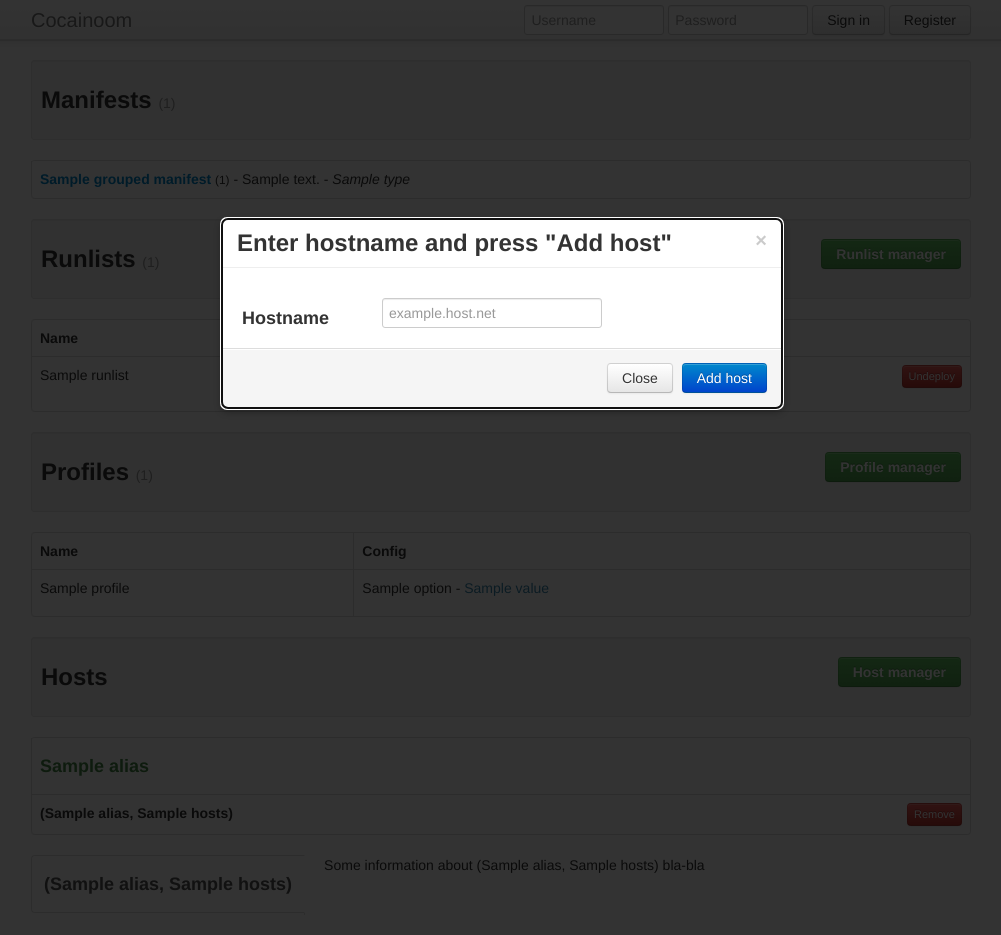
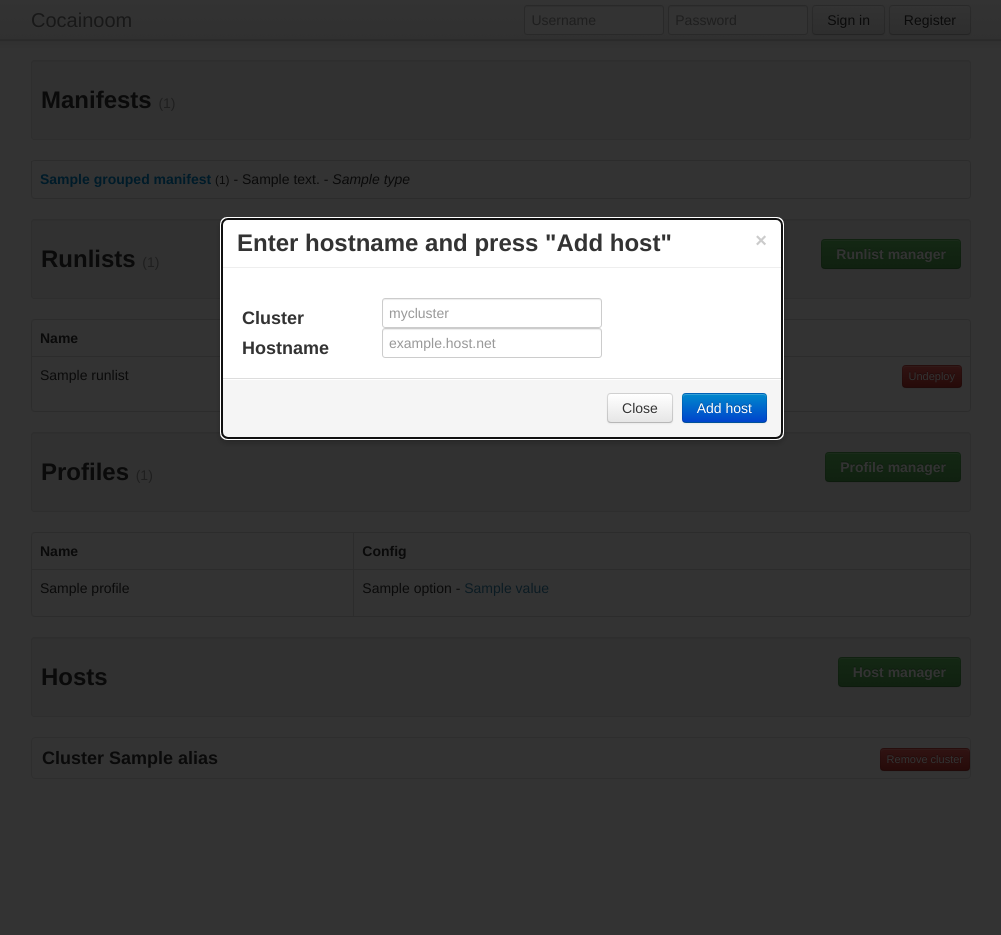
Before and after one commit to cocaine/cocaine-flow, a Flask app: template cocaine/flow/templates/dashboard.html in a window 1280 px wide, after a click on "Host manager". Shown: the whole page, without its empty margins (139-1140 px from the left). Run offline with Flask 2, Linux system fonts and the light colour scheme; the template is opened without the code that fills it: most values are stand-ins (such as "Sample title", 1, 10 or a date in 2020); parts of the project's set-up code (start-up, migrations or seed data) failed here and were passed over; some libraries are stand-ins or nearby versions.

Commit message:
Hosts and groups as accordeon

```diff
--- a/cocaine/flow/app.py
+++ b/cocaine/flow/app.py
@@ -43,6 +43,7 @@ def create_app(settings_path='/etc/cocaine-flow/settings.yaml'):
     app.add_url_rule('/hosts/', view_func=views.get_hosts, methods=['GET'])
     app.add_url_rule('/hosts/<string:alias>/<string:host>', endpoint="create_host", view_func=views.create_host, methods=['POST', 'PUT'])
     app.add_url_rule('/hosts/<string:alias>/<string:host>', endpoint='delete_host', view_func=views.delete_host, methods=['DELETE'])
+    app.add_url_rule('/hosts/<string:alias>', endpoint='delete_alias', view_func=views.delete_alias, methods=['DELETE'])
     app.add_url_rule('/app/<string:app_name>', view_func=views.delete_app, methods=['DELETE'])
     app.add_url_rule('/app/start/<string:uuid>/<string:profile>', view_func=views.start_app, methods=['POST'])
     app.add_url_rule('/app/stop/<string:uuid>', view_func=views.stop_app, methods=['POST'])
--- a/cocaine/flow/templates/dashboard-admin.html
+++ b/cocaine/flow/templates/dashboard-admin.html
@@ -175,7 +175,7 @@
     <div class="well well-small">
     <h3>Profiles
         <small>({{ profiles|length }})</small>
-        <a href="#myModal" role="button" class="pull-right btn btn-success" data-toggle="modal">Profile manager</a>
+        <a href="#ModalAddProfile" role="button" class="pull-right btn btn-success" data-toggle="modal">Profile manager</a>
     </h3>
     </div>
     <table class="table table-bordered">
@@ -212,13 +212,14 @@
                         <a href="#ModalAddHost" role="button" class="pull-right btn btn-success" data-toggle="modal">Host manager</a>
                 </h3>
         </div>
+{#
     <table class="table table-bordered table-hover">
-    <thead>
     {% for alias, hosts in hosts.items() %}
             <tr class="info"><td > <h4 class="text-success">{{ alias }}</h4> </td></tr>
+                <tbody>
                     {% for host in hosts %}
-                <tbody>
                     <tr><td>
+
                     <div class="host-info" data-hostname="{{host}}">
                     <strong> {{ host }} </strong>
                                             <button type="button" class="pull-right remove_host btn btn-danger btn-mini"
@@ -226,38 +227,55 @@
                                                     Remove
                                             </button>
                     </div>
+
                     </td></tr>
+                    {% endfor %}
                 </tbody>
     {% endfor %}
-    {% endfor %}
-    </thead>
     </table>
+#}
 <!-- TEST -->
-<div>
+<div >
+{% for alias, hosts in hosts.items() %}
+    <div class="accordion-group">
+        <div class="AAAA " my-target="hosts_{{alias}}">
+                                  <h4> &nbsp Cluster {{ alias }}
+                                    <button type="button" class="pull-right remove_alias btn btn-danger btn-mini"
+                                                    data-alias="{{alias}}">
+                                                    Remove cluster
+                                    </button></h4>
+        </div>
+    </div>
+        <div id="hosts_{{ alias }}" class="collapse">
                     <div class="tabbabel tabs-left">
-    {% for alias, hosts in hosts.items() %}
                         <ul class="nav nav-tabs">
                             {% for host in hosts %}
                                 {% if loop.first%}
-                <li class="active"><a href="#{{loop.index0}}_tab" data-toggle="tab"><h4>{{host}}</h4></a></li>
+                                    <li class="active"><a href="#{{alias}}{{loop.index0}}_tab" data-toggle="tab"><h4>{{host}}</h4></a></li>
                                 {% else %}
-                <li ><a href="#{{loop.index0}}_tab" data-toggle="tab"><h4>{{host}}</h4></a></li>
+                                    <li ><a href="#{{alias}}{{loop.index0}}_tab" data-toggle="tab"><h4>{{host}}</h4></a></li>
                                 {% endif %}
                             {% endfor %}
                             </ul>
                         <div class="tab-content">
                             {% for host in hosts %}
                                 {% if loop.first%}
-             <div class="tab-pane active" id="{{loop.index0}}_tab">
+                                    <div class="tab-pane active" id="{{alias}}{{loop.index0}}_tab">
                                 {% else %}
-             <div class="tab-pane" id="{{loop.index0}}_tab">
+                                    <div class="tab-pane" id="{{alias}}{{loop.index0}}_tab">
                                 {% endif %}
-                               <p>Some information about {{host}} bla-bla</p>
+                                    <h4>Some information about {{host}} bla-bla
+                                            <button type="button" class="pull-right remove_host btn btn-danger btn-mini"
+                                                    data-host="{{alias}}:{{host}}">
+                                                    Remove
+                                            </button>
+                                    </h4>
                                    </div>
                             {% endfor %}
                         </div>
+                    </div>
+        </div>
 {% endfor %}
-    </div>
 </div>
 <!-- ENDTEST -->
 {% else %}
@@ -266,10 +284,36 @@
 </div>
 {% endif %}
 
-
 <!-- Modal window for add host -->
 
 <div id="ModalAddHost" class="modal hide fade" tabindex="-1" role="dialog" aria-labelledby="myModalLabel" aria-hidden="true">
+<div class="modal-header">
+    <button type="button" class="close" data-dismiss="modal" aria-hidden="true">×</button>
+    <h3 id="myModalLabel">Enter hostname and press "Add host"</h3>
+</div>
+<form class="form-search">
+<p>&nbsp</p>
+    <div class="span2">
+        <label class="control-label" for="url">
+            <p class="text-success"><h4>Cluster</h4></p>
+            <p class="text-success"><h4>Hostname</h4></p>
+        </label>
+    </div>
+    <div class="control-group">
+        <div class="controls">
+            <input type="text" name="url" placeholder="mycluster" id="alias_name_for_add" class="input alias_name_for_add">
+            <input type="text" name="url" placeholder="example.host.net" id="host_name_for_add" class="input host_name_for_add">
+        </div>
+    </div>
+</form>
+<div class="modal-footer">
+    <button class="btn" data-dismiss="modal" aria-hidden="true">Close</button>
+    <button class="btn btn-primary add_host">Add host</button>
+</div>
+</div>
+<!-- END -->
+<!-- Modal window for add profile -->
+<div id="ModalAddProfile" class="modal hide fade" tabindex="-1" role="dialog" aria-labelledby="myModalLabel" aria-hidden="true">
 <div class="modal-header">
     <button type="button" class="close" data-dismiss="modal" aria-hidden="true">×</button>
     <h3 id="myModalLabel">Enter hostname and press "Add host"</h3>
@@ -283,7 +327,7 @@
     </div>
     <div class="control-group">
         <div class="controls">
-            <input type="text" name="url" placeholder="example.host.net" id="host_name_for_add" class="input host_name_for_add">
+            <input type="text" name="url" placeholder="mycluster" id="alias_name_for_add" class="input alias_name_for_add">
         </div>
     </div>
 </form>
@@ -301,10 +345,11 @@
         <script type="text/javascript">
             $(document).ready(function ()
                               {
-                                  $('.host-info').click(
-                                        function(){
-                                            var msg = $(this).attr("data-hostname");
-                                            alert(msg);
+                                  $('.AAAA').click(
+                                    function()
+                                    {
+                                        var target = $(this).attr('my-target');
+                                        $('#'+target).collapse('toggle');
                                     }
                                   );
                                   $('.remove').click(
@@ -376,13 +421,44 @@
                                           }
                                   );
 
+                                  $('.remove_alias').click(
+                                          function ()
+                                          {
+                                              var alias = $(this).attr('data-alias');
+                                              bootbox.confirm("Do u really want to remove?", "No", "Yes", function (result)
+                                              {
+                                                  if (result)
+                                                  {
+                                                            $.ajax({
+                                                                    url:'/hosts/'+ alias,
+                                                                    type:"DELETE",
+                                                                    success:function (data, textStatus, jqXHR)
+                                                                    {
+                                                                        bootbox.alert("Cluster " + alias + "is removed succesfully!", function(){
+                                                                            location.reload(true);
+                                                                        });
+                                                                    },
+                                                                    error:function (jqXHR, textStatus, errorThrown)
+                                                                    {
+                                                                        bootbox.alert(jqXHR.responseText, function(){
+                                                                        location.reload(true);
+                                                                    });
+                                                                    }
+                                                                });
+                                                  }
+                                              });
+
+                                          }
+                                  );
+
                                   $('.add_host').click(
                                             function ()
                                             {
                                                 var hostname = $('.host_name_for_add').val();
+                                                var alias = $('.alias_name_for_add').val();
 
                                                 $.ajax({
-                                                            url:'/hosts/dev/' + hostname,
+                                                            url:'/hosts/'+ alias + '/' + hostname,
                                                             type:"POST",
                                                             success:function (data, textStatus, jqXHR)
                                                             {
--- a/cocaine/flow/views/admin.py
+++ b/cocaine/flow/views/admin.py
@@ -27,6 +27,10 @@ def delete_host(alias, host, user):
     storage.delete_host(alias, host)
     return 'ok'
 
+@token_required(admin=True)
+def delete_alias(alias, user):
+    storage.delete_alias(alias)
+    return 'ok'
 
 def read_balances():
     try:
--- a/cocaine/flow/views/views.py
+++ b/cocaine/flow/views/views.py
@@ -99,6 +99,7 @@ def dashboard(user):
         common_manifest_part.setdefault('manifests', []).append(manifest)
     runlists = storage.read_runlists()
     profiles = storage.read_profiles()
+    print profiles
     return render_template('dashboard.html', hosts=storage.read_hosts(), **locals())
 
 
```
Also changed, not shown: cocaine/flow/storages/elliptics.py (+7 -0 lines). Lines whose indentation alone changed are shown as unchanged.
